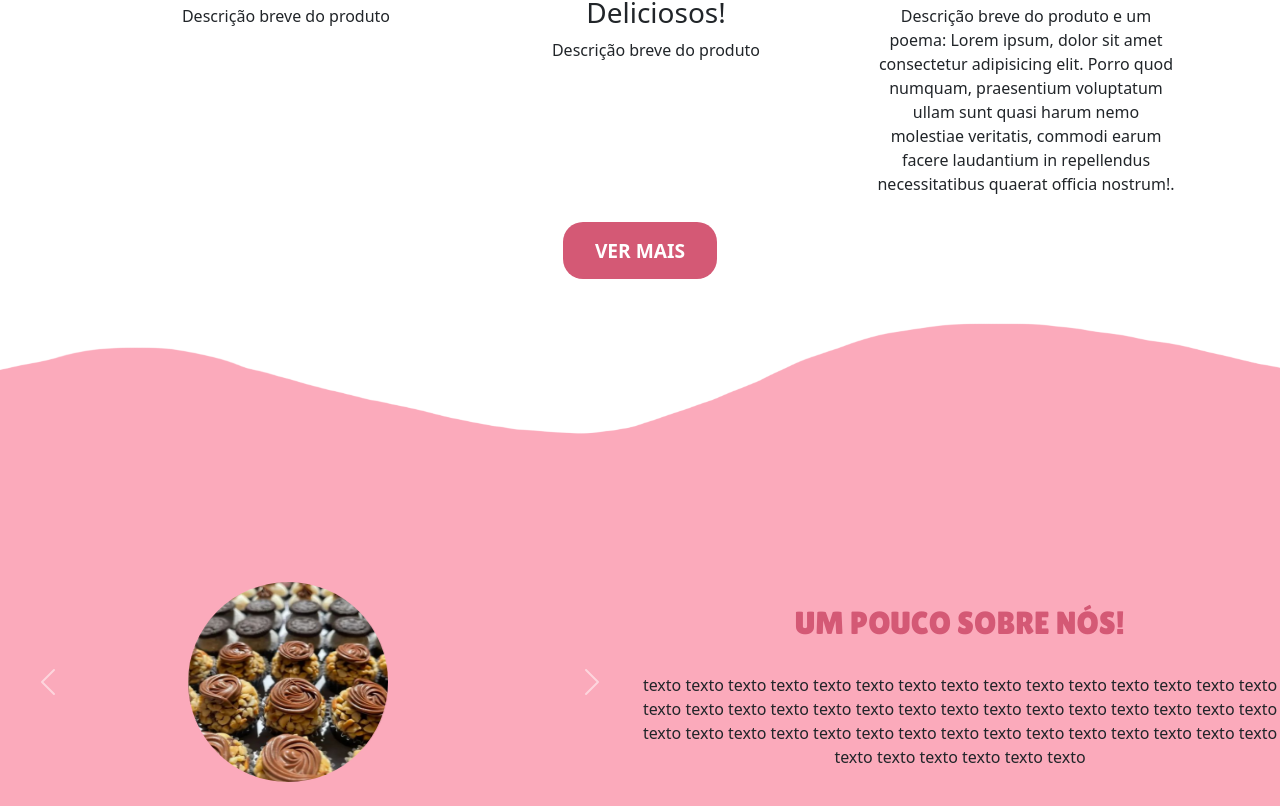
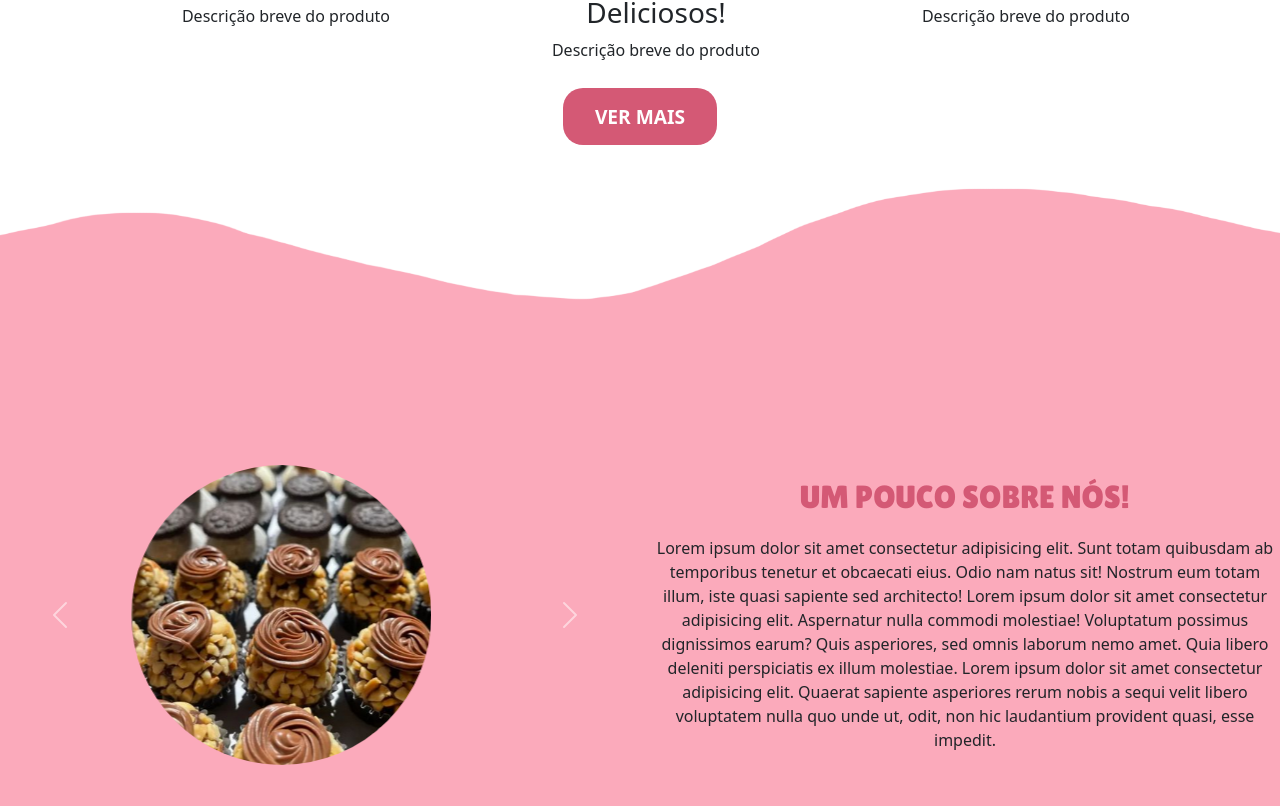
Before and after one commit to rodri-gomes/projeto_messiascakes, a plain HTML site: page index.html in a window 1280 px wide. Shown: the part 1094-1900 px from the top of the page. Drawn offline with nearby package versions, Linux system fonts and the light colour scheme; a web font is replaced by a local one.

Commit message:
Made Sobre section into a grid. Made adjustments in the media queries and deleted useless code

```diff
--- a/index.html
+++ b/index.html
@@ -67,25 +67,31 @@
           <ul>
             <li><img class="produto" src="img-produtos/ovos.png" alt=""></li>
             <li><h3>Ovos Recheados!</h3></li>
-            <li>Descrição breve do produto e um poema: Lorem ipsum, dolor sit amet consectetur adipisicing elit. Porro quod numquam, praesentium voluptatum ullam sunt quasi harum nemo molestiae veritatis, commodi earum facere laudantium in repellendus necessitatibus quaerat officia nostrum!.</li>
+            <li>Descrição breve do produto</li>
           </ul>
         </div>
       </div>
       <a href="https://www.instagram.com/messiascakess_/">VER MAIS</a>
     </section>
-    <img src="images/glace-sobre-top.png" width="100%">
     <section id="sobre">
-      <div class="carrossel">
+      <img class="glace-sobre" src="images/glace-sobre-top.png" width="100%">
+      <div class="grid-group">
         <div id="carrossel" class="carousel slide" data-bs-ride="carousel">
           <div class="carousel-inner">
             <div class="carousel-item active">
-              <img src="img-produtos/brigadeiros3.png" alt="Imagem 1" class="carrossel-img">
+              <img src="img-produtos/brigadeiros3.png" alt="Imagem 1" class="carrossel-img d-block mx-auto">
             </div>
             <div class="carousel-item">
-              <img src="img-produtos/brigadeiros1.png" alt="Imagem 2" class="carrossel-img">
+              <img src="img-produtos/brigadeiros1.png" alt="Imagem 2" class="carrossel-img d-block mx-auto">
             </div>
             <div class="carousel-item">
-              <img src="img-produtos/bolin1.png" alt="Imagem 3" class="carrossel-img">
+              <img src="img-produtos/bolin1.png" alt="Imagem 3" class="carrossel-img d-block mx-auto">
+            </div>
+            <div class="carousel-item">
+              <img src="img-produtos/bolo4.png" alt="Imagem 4" class="carrossel-img d-block mx-auto">
+            </div>
+            <div class="carousel-item">
+              <img src="img-produtos/bolo5.png" alt="Imagem 5" class="carrossel-img d-block mx-auto">
             </div>
           </div>
 
@@ -99,22 +105,16 @@
             <span class="visually-hidden">Próximo</span>
           </button>
         </div>
-
+        <div class="textos">
+          <h2>UM POUCO SOBRE NÓS!</h2>
+          <p>Lorem ipsum dolor sit amet consectetur adipisicing elit. Sunt totam quibusdam ab temporibus tenetur et obcaecati eius. Odio nam natus sit! Nostrum eum totam illum, iste quasi sapiente sed architecto! Lorem ipsum dolor sit amet consectetur adipisicing elit. Aspernatur nulla commodi molestiae! Voluptatum possimus dignissimos earum? Quis asperiores, sed omnis laborum nemo amet. Quia libero deleniti perspiciatis ex illum molestiae. Lorem ipsum dolor sit amet consectetur adipisicing elit. Quaerat sapiente asperiores rerum nobis a sequi velit libero voluptatem nulla quo unde ut, odit, non hic laudantium provident quasi, esse impedit.
+          </p>
+        </div>
       </div>
-      <div class="textos">
-        <h2>UM POUCO SOBRE NÓS!</h2>
-        <p>texto texto texto texto texto texto texto texto texto
-          texto texto texto texto texto texto texto texto texto
-          texto texto texto texto texto texto texto texto texto
-          texto texto texto texto texto texto texto texto texto
-          texto texto texto texto texto texto texto texto
-          texto texto texto texto texto texto texto
-        </p>
-      </div>
+      <img class="glace-sobre" src="images/glace-sobre-bottom.png" width="100%">
     </section>
-    <img src="images/glace-sobre-bottom.png" width="100%">
     <section id="contatos">
-      <h2>ENTRE EM CONTATOS POR NOSSAS REDES SOCIAIS!</h2>
+      <h2>ENTRE EM CONTATO POR NOSSAS REDES SOCIAIS!</h2>
       <p>Localização da loja</p>
       <iframe class="maps" src="https://maps.google.com/maps?width=600&height=600&hl=pt-br&q=Rua%20Silverio%20Manoel%20da%20Silva%2C%20160%2C%20Colinas%2C%20Cachoeirinha%2C%20RS%2C%20Brasil%2094935-630&ie=UTF8&t=&z=16&iwloc=B&output=embed"
         frameborder="0"
--- a/style.css
+++ b/style.css
@@ -39,7 +39,6 @@ ul {
   padding: 0;
   margin: 0;
 }
-
 /* COMEÇO DA SEÇÃO DO HEADER */
   /*TOPNAV*/
 header {
@@ -95,18 +94,9 @@ nav > ul > * {
   z-index: 1;
 }
 .escorre {
+  pointer-events: none;
   animation: linear Scroll;
   animation-timeline: view(60px);
-}
-
-@keyframes Scroll {
-  from {
-    scale: 1;
-  }
-
-  to {
-    scale: 1.5;
-  }
 }
 
   /*ICONES*/
@@ -177,66 +167,42 @@ nav > ul > * {
 }
 
   /*SOBRE*/
+
 #sobre {
   width: 100%;
+}
+#sobre > *:not(img) {
   background-color: #FBAABB;
-  margin-top: -20px;
-  display: flex;
+}
+.grid-group {
+  display: grid;
+  grid-template-columns: 1fr 1fr;
+  gap: 20px;
   align-items: center;
-  justify-content: space-evenly;
-  flex-direction: row;
-  flex-wrap: wrap;
 }
-.carrossel {
-  height: 100%;
-  width: 50%;
-  position: relative;
-  right: auto;
-  display: block;
-  align-items: center;
-  justify-content: center;
-
+.carousel {
+  width: 100%;
+  max-width: 600px;
+  margin: 0 auto;
 }
 .carousel-item img {
   border-radius: 50%;
-  /* Torna as imagens redondas */
-  width: 200px;
-  /* Mantém o tamanho consistente */
-  height: 200px;
-  /* Preserva o formato redondo */
-}
-.carousel-inner {
-  margin: 0px;
-  display: flex;
-  align-items: center;
-  justify-content: center;
-}
-.carrossel-img {
-  margin: 0px;
-  position: relative;
-  left: 35%;
-}
-.carousel-item.active {
-  width: 100%;
-  margin: 0px;
+  width: 300px;
+  height: 300px;
+  object-fit: cover;
 }
 .textos {
-  width: 50%;
-  position: relative;
-  margin: 0px;
-  flex-wrap: wrap;
-
+  text-align: center;
+  margin: 0 auto;
 }
 .textos h2 {
-  position: static;
-  text-align: center;
-  margin: 0px;
-  line-height: 88.06px;
+  font-size: 2em;
+  margin-bottom: 20px;
 }
 .textos p {
-  text-align: center;
-  font-size: medium;
-  margin-top: 6px;
+  font-size: 1em;
+  line-height: 1.5;
+  margin: 0;
 }
 
   /* CONTATOS E LOCALIZAÇÃO */
@@ -273,77 +239,33 @@ nav > ul > * {
 
 /* FIM DA SEÇÃO MAIN */
 
-@media (max-width: 750px) {
+@keyframes Scroll {
+  from {scale: 1;}
+  to {scale: 1.5;}
+}
+
+@media (max-width: 780px) {
   .icones-header > * {
     flex-flow: column wrap;
   }
-}
-/* @media (max-width: 768px) {
-  .topnav {
-    font-size: 18px;
+  .grid-group {
+    grid-template-columns: 1fr;
   }
-  .logo {
-    height: 200px;
+  .carousel,
+  .textos {
+    max-width: 100%;
   }
-  .logo h1 {
-    font-size: 60px;
-  }
-  .icons {
-    flex-direction: column;
-  }
-  .icons img {
-    width: 50px;
-  }
-  .textos h2 {
-    font-size: 40px;
-    padding-top: 10px;
-  }
-  .textos p {
-    margin: 20px;
-  }
-  .carrossel {
-    width: 100%;
-  }
-  .carrossel-img {
-    width: 150px;
-    height: 150px;
-  }
-  .carousel-inner {
-    padding-top: 10px;
+  .maps {
+    width: 600px;
   }
 }
-@media (max-width: 600px) {
-  .topnav {
-    font-size: 16px;
+@media (max-width: 680px) {
+  .maps {
+    width: fit-content;
   }
+}
+@media (max-width: 420px) {
   .logo {
-    height: 100px;
+    font-size: 4rem;
   }
-  .logo h1 {
-    font-size: 50px;
-  }
-  .icons img {
-    width: 40px;
-  }
-  .textos {
-    text-align: left;
-  }
-  .textos h2 {
-    font-size: 30px;
-  }
-  .textos p {
-    margin: 10px;
-  }
-  .carrossel {
-    flex-direction: column;
-    align-items: center;
-    justify-content: center;
-  }
-  .carrossel-img {
-    width: 100px;
-    height: 100px;
-  }
-  .carousel-inner {
-    padding-top: 5px;
-  }
-} */
+}
```
Also changed, not shown: img-produtos/bolo4.png (added), img-produtos/bolo5.2.png (added), img-produtos/bolo5.png (added).
